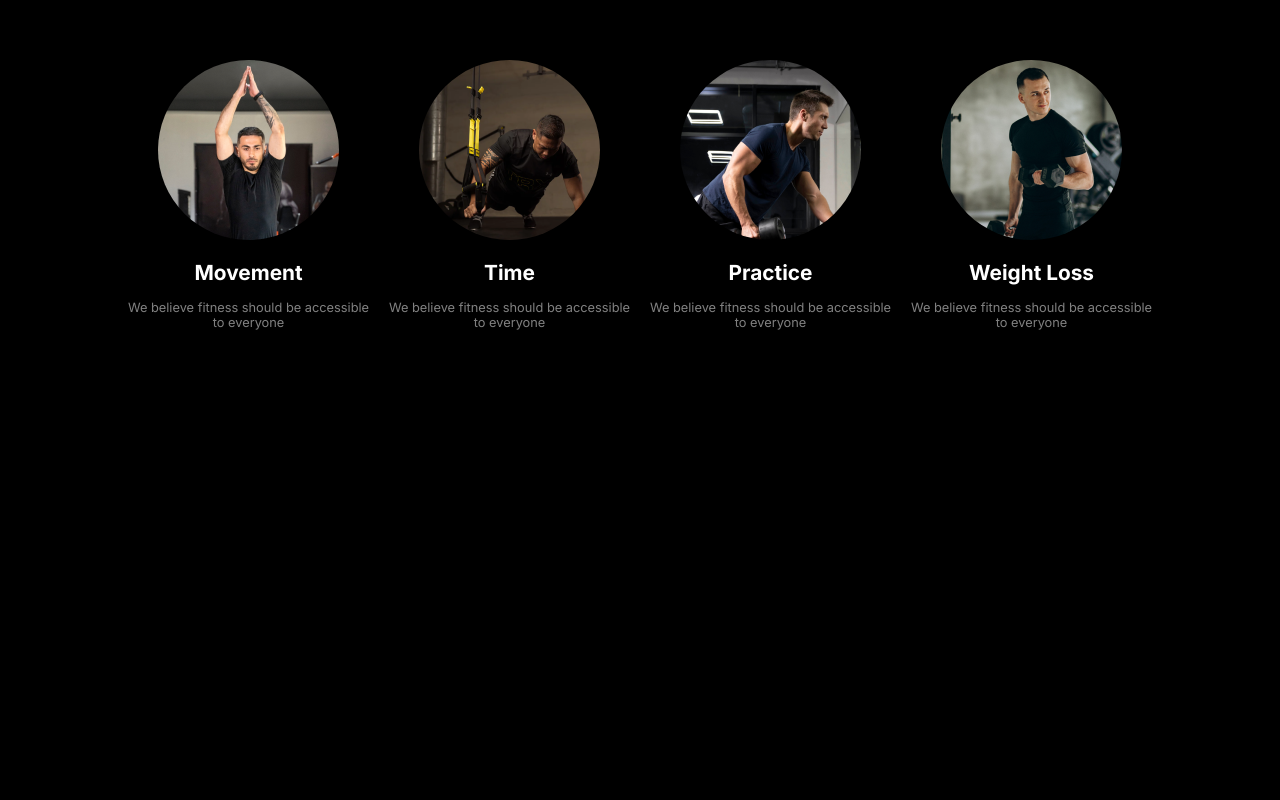
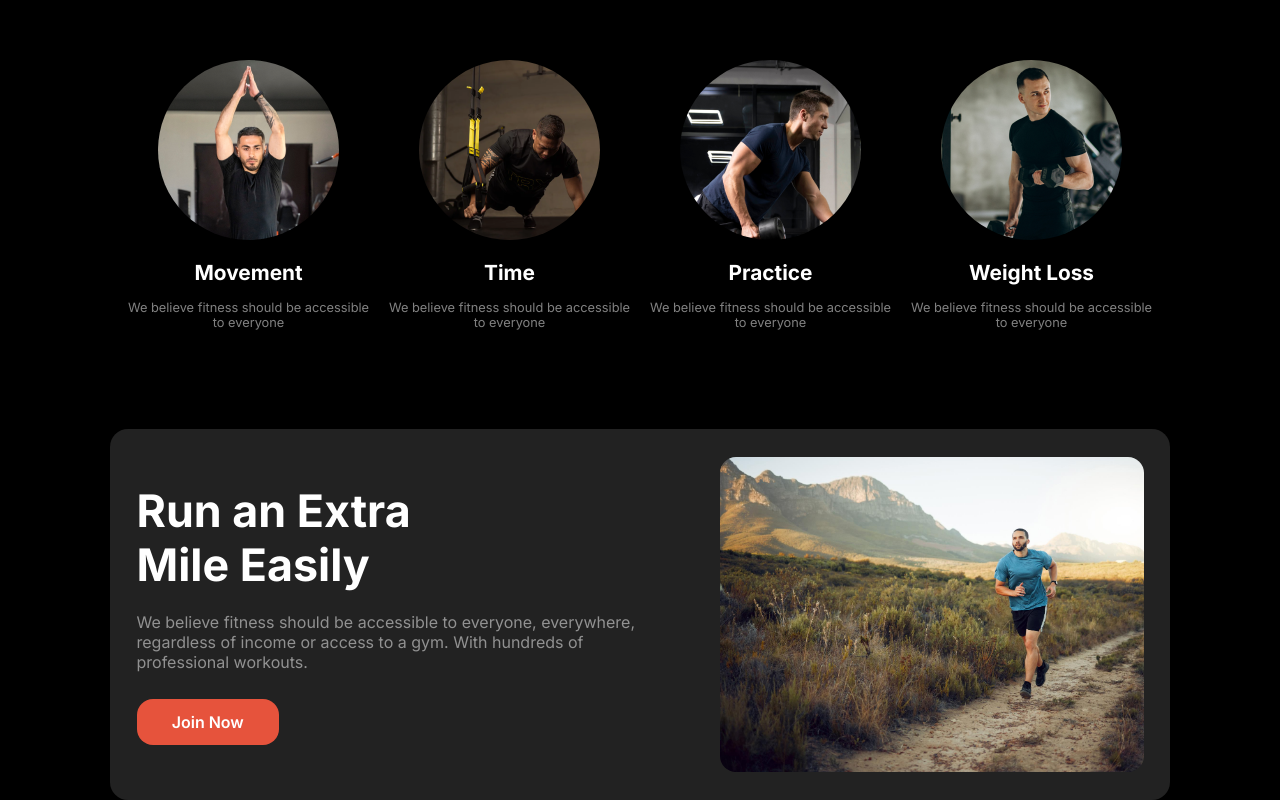
Before and after one commit to himel1625/Assignment-02-versatile-ui, a plain HTML site: page index.html in a window 1280 px wide. Shown: the part 906-1706 px from the top of the page. Before the commit the page ends 1236 px from the top, so only its background shows below. Drawn offline with nearby package versions, Linux system fonts and the light colour scheme.

```diff
--- a/index.html
+++ b/index.html
@@ -69,26 +69,36 @@
           <h4>Movement</h4>
           <p>We believe fitness should be accessible to everyone</p>
         </div>
-
         <div class="card">
           <img src="images/image 3.png" alt="img">
           <h4>Time</h4>
           <p>We believe fitness should be accessible to everyone</p>
         </div>
-
         <div class="card">
           <img src="images/image 4.png" alt="img">
           <h4>Practice</h4>
           <p>We believe fitness should be accessible to everyone</p>
         </div>
-
         <div class="card">
           <img src="images/image 5.png" alt="img">
           <h4>Weight Loss</h4>
           <p>We believe fitness should be accessible to everyone</p>
         </div>
+      </div>
+    </section>
 
+    <!-- Run extra section  -->
+    <section class="run-extra">
+      <div class="run-cation">
+        <h1>Run an Extra Mile Easily</h1>
+        <p>We believe fitness should be accessible to everyone, everywhere, regardless of income or access to a gym. With hundreds
+        of professional workouts.</p>
+        <button class="run-btn">Join Now</button>
       </div>
+      <div class="run-img">
+        <!-- <img src="images/run.jpg" alt="img"> -->
+      </div>
+
     </section>
 
   </main>
--- a/styles/style.css
+++ b/styles/style.css
@@ -151,8 +151,8 @@ nav {
   gap: 10px;
 }
 .round {
-  width: 40px;
-  height: 40px;
+  width: 35px;
+  height: 35px;
   background: var(--or-Color);
   border-radius: 50%;
 }
@@ -248,8 +248,7 @@ nav {
 .card img {
   border-radius: 50%;
 }
-.card h4,
-p {
+.card h4 {
   text-align: center;
 }
 .card h4 {
@@ -262,6 +261,7 @@ p {
   color: rgba(255, 255, 255, 0.5);
   width: 95%;
   margin-top: 15px;
+  text-align: center;
 }
 /* Change my Habits section  */
 
@@ -285,6 +285,77 @@ p {
   .card p {
     width: 55%;
     margin-bottom: 30px;
-
   }
 }
+/* Run extra section   */
+.run-extra {
+  width: 1060px;
+  height: 371px;
+  margin: 0 auto;
+  border-radius: 18px;
+  background: rgb(34, 34, 34);
+  margin-top: 10%;
+  display: flex;
+  align-items: center;
+  justify-content: center;
+  gap: 5%;
+}
+.run-cation {
+  width: 50%;
+}
+.run-cation h1 {
+  font-size: 2.8rem;
+  width: 70%;
+  font-weight: 700;
+  color: var(--W-Color);
+}
+.run-cation p {
+  color: var(--p-Color);
+  width: 95%;
+  margin-top: 20px;
+}
+.run-btn {
+  margin-top: 5%;
+  padding: 0.8rem 2.2rem;
+  border: none;
+  border-radius: 1rem;
+  background: var(--or-Color);
+  font-size: 1rem;
+  font-weight: 600;
+  color: var(--W-Color);
+  cursor: pointer;
+}
+.run-img {
+  background-image: url(../images/run.jpg);
+  background-repeat: no-repeat;
+  background-size: cover;
+  width: 40%;
+  height: 85%;
+  border-radius: 1rem;
+}
+/* Change my Habits section  */
+@media only screen and (max-width: 576px) {
+  .run-extra {
+    width: 100%;
+    height: 100%;
+    flex-direction: column;
+  }
+  .run-cation {
+    width: 85%;
+    padding: 0.5rem 1.5rem;
+    margin: 0 auto;
+  }
+  .run-cation h1 {
+    font-size: 3rem;
+    width: 70%;
+  }
+  .run-btn {
+    margin-top: 5%;
+    width: 95%;
+  }
+  .run-img {
+    margin-top: 5%;
+    width: 420px;
+    height: 280px;
+  }
+}
```
